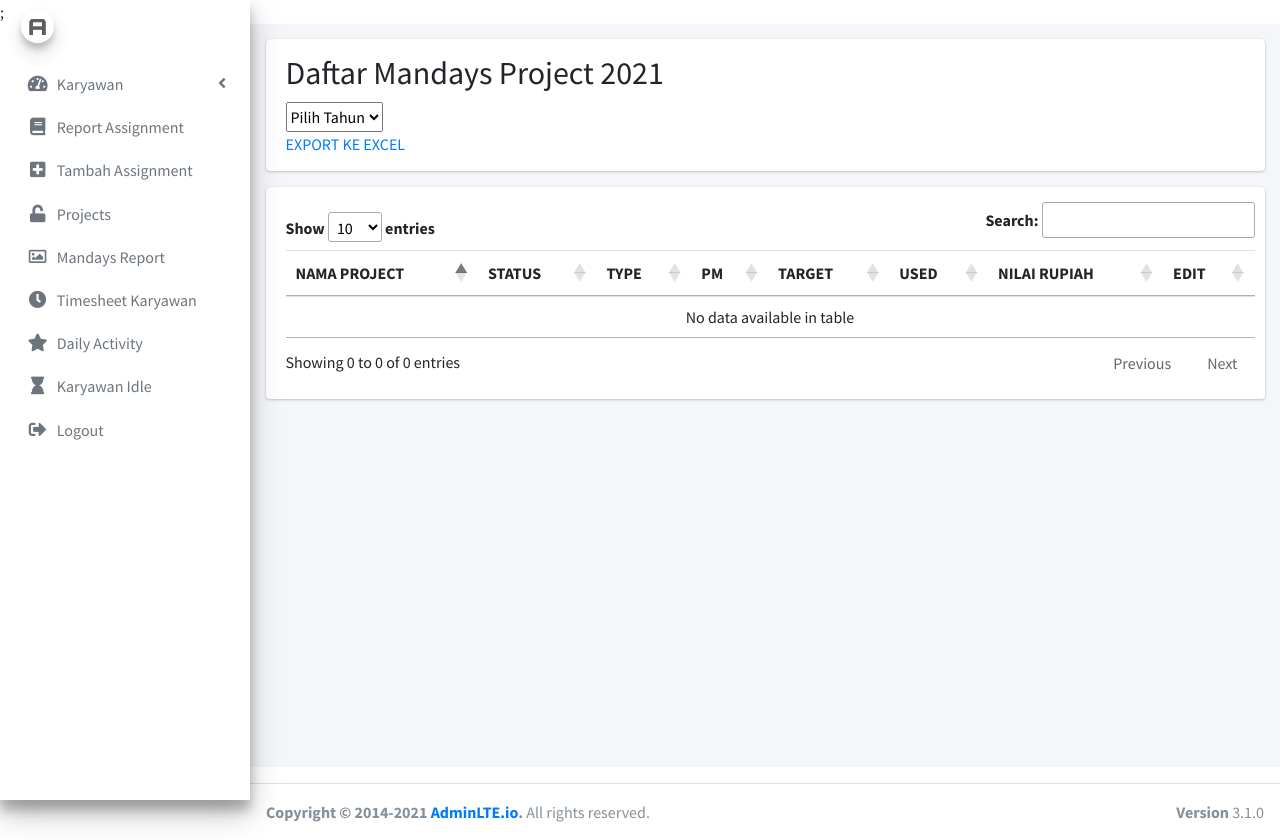
After one commit to sxpistols/mendoanPHP, a PHP site: page /rest-api-authentication-example/Project_Mandays.php in a window 1280 px wide. The commit adds this page. Run offline with PHP 8.4, Linux system fonts and the light colour scheme; data that the repository does not hold is empty; some libraries are stand-ins or nearby versions.

Commit message:
update dan alert tambah karyawwan, tambah menu project

```diff
--- /dev/null
+++ b/Project_Mandays.php
@@ -0,0 +1,116 @@
+<?php
+include "css.php";
+include "navbar.php";
+include "sidebar.php";
+?>
+<style>
+    .card select{
+        margin-top:10px;
+        height:30px;
+    }
+</style>
+<!-- Content Wrapper. Contains page content -->
+<div class="content-wrapper">
+    <!-- Content Header (Page header) -->
+    <div class="content-header">
+        <div class="container-fluid">
+            <div class="row mb-2">
+                <div class="col-sm-12">
+                    <div class="card" style="width: auto; height: auto; text-align: left; padding: 15px 10px 15px 20px;">
+                        <h2 class="m-0">Daftar Mandays Project 2021</h2>
+                        <form action="" method="GET" id="form_id">
+                        <select id="tahun" name="tahun" onChange="document.getElementById('form_id').submit();">
+                            <option value="">Pilih Tahun</option>
+                            <option value="2012">2012</option>
+                            <option value="2013">2013</option>
+                            <option value="2014">2014</option>
+                            <option value="2015">2015</option>
+                            <option value="2016">2016</option>
+                            <option value="2017">2017</option>
+                            <option value="2018">2018</option>
+                            <option value="2019">2019</option>
+                            <option value="2020">2020</option>
+                            <option value="2021">2021</option>
+                        </select>
+                        </form>
+                        <a target="_blank" href="export_excel_project_mandays.php">EXPORT KE EXCEL</a>
+                    </div>
+                    <div class="card" style="width: auto; height: auto; text-align: left; padding: 15px 10px 15px 20px;">
+<?php
+if(isset($_GET['tahun'])){
+    $tahun=$_GET["tahun"];
+}else{
+    $tahun =date("Y");
+}
+    $url = "http://192.168.3.250:9966/api/trello/projectmandays?tahun=";
+    $lurl = $tahun ;
+    $sumber2 = "$url$lurl";
+    $konten2 = file_get_contents($sumber2);
+    $konten2=utf8_encode($konten2);
+    $result2=json_decode($konten2,true);
+?>
+                        <table id="example" class="table" style="width:100%">
+                            <thead>
+                                <tr>
+                                    <th>NAMA PROJECT</th>
+                                    <th>STATUS</th>
+                                    <th>TYPE</th>
+                                    <th>PM</th>
+                                    <th>TARGET</th>
+                                    <th>USED</th>
+                                    <th>NILAI RUPIAH</th>
+                                    <th>EDIT</th>
+                                </tr>
+                            </thead>
+                            <tbody>
+                                <?php
+     $no = 1;
+      foreach ($result2['Mandays'] as $Sum2){
+      ?>
+                                <tr>
+                                    <td><?php echo $Sum2['project']?></td>
+                                    <td><?php echo $Sum2['status']?></td>
+                                    <td><?php echo $Sum2['project_type']?></td>
+                                    <td><?php echo $Sum2['fullname']?></td>
+                                    <td><?php echo $Sum2['mandays']?></td>
+                                    <td><?php echo $Sum2['jumlah']?></td>
+                                    <td><?php echo $Sum2['nilai_project']?></td>
+                                    <td><?php echo date("Y")?></td>
+                                </tr>
+                                <?php
+    $no++; } ?>
+                            </tbody>
+                        </table>
+                    </div>
+                </div><!-- /.col -->
+            </div><!-- /.col -->
+        </div><!-- /.row -->
+    </div><!-- /.container-fluid -->
+</div>
+<!-- /.content-header -->
+
+<!-- Main content -->
+<section class="content">
+    <div class="container-fluid">
+        <!-- Info boxes -->
+        <div class="row">
+            <div class="card">
+
+            </div>
+        </div>
+    </div>
+    <!--/. container-fluid -->
+</section>
+<!-- /.content -->
+</div>
+<!-- /.content-wrapper -->
+
+<!-- Control Sidebar -->
+<aside class="control-sidebar control-sidebar-dark">
+    <!-- Control sidebar content goes here -->
+</aside>
+<!-- /.control-sidebar -->
+<?php
+include "footer.php";
+include "js.php";
+?>
--- a/sidebar.php
+++ b/sidebar.php
@@ -94,7 +94,7 @@
                      </a>
                  </li>
                  <li class="nav-item">
-                     <a href="" class="nav-link">
+                     <a href="Project_Mandays.php" class="nav-link">
                          <i class="nav-icon fa fa-unlock"></i>
                          <p>
                              Projects
--- a/tambah.php
+++ b/tambah.php
@@ -22,6 +22,8 @@ include "sidebar.php";
     }
     .container form button{
         margin-top:50px;
+        margin-bottom:30px;
+        margin-left:20px;
     }
 </style>
 <div class="content-wrapper">
@@ -195,7 +197,7 @@ include "sidebar.php";
     <div class="col-1">
       <button type="submit"  class="btn btn-success">Tambah</button>
     </div>
-    <div class="col-1 offset-1">
+    <div class="col-1">
       <button type="reset" class="btn btn-danger">Reset</button>
     </div>
 </div>
```
Also changed, not shown: export_excel_project_mandays.php (added, +69 -0 lines), proses.php (+25 -3 lines).
